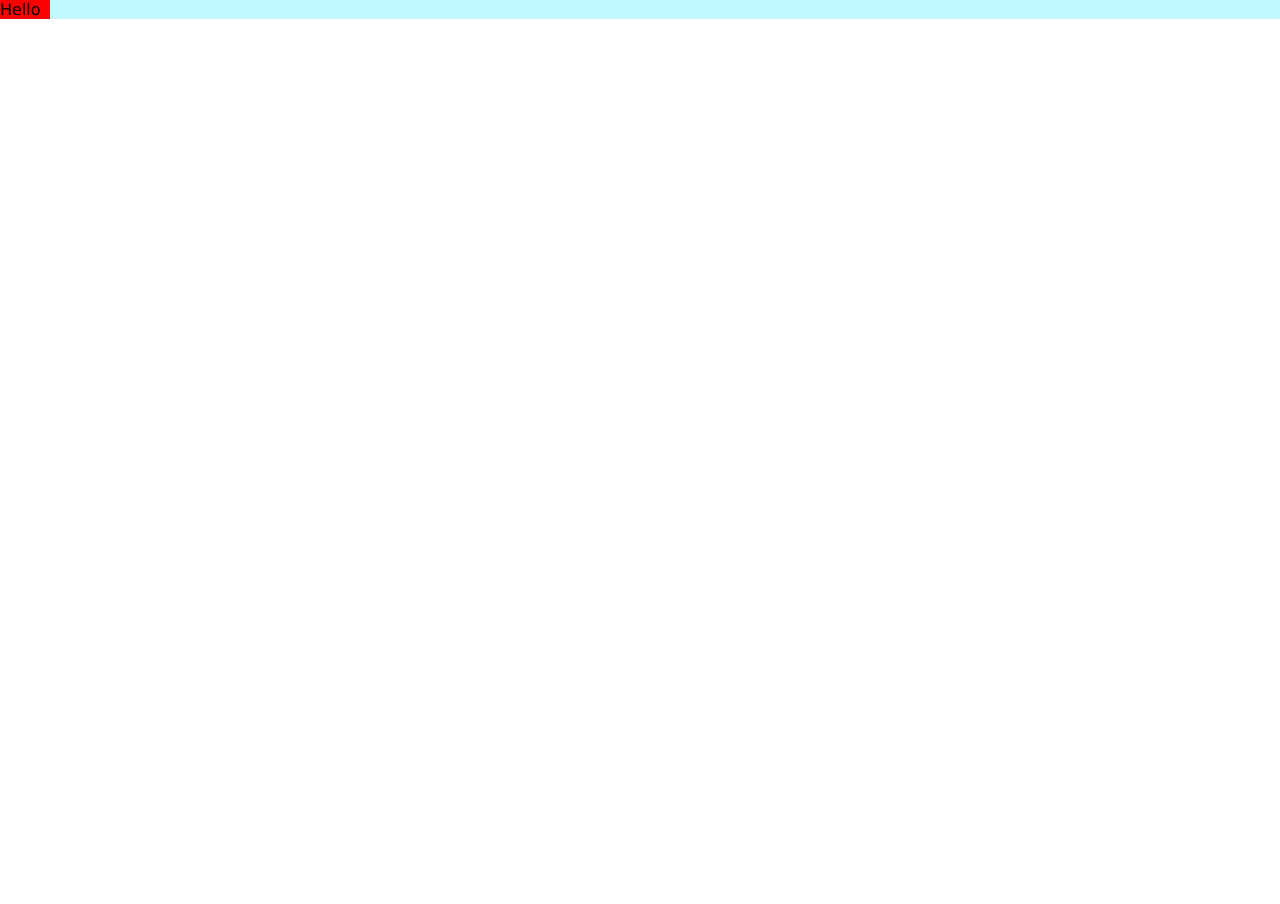
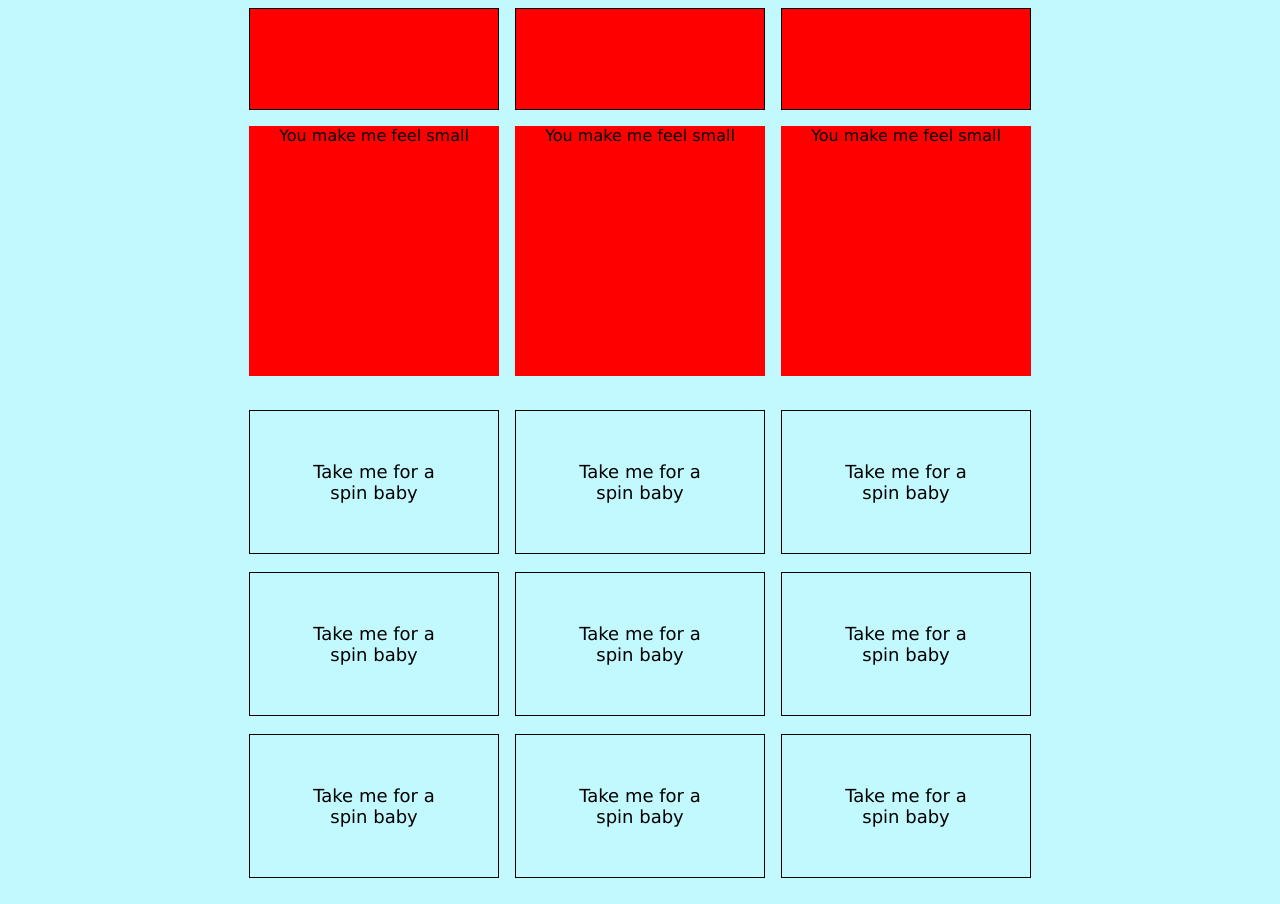
Before and after one commit to sudijuma/KreativtArbeidskrav, a plain HTML site: page main.html in a window 1280 px wide. Before the commit the page ends 800 px from the top, so only its background shows below. Drawn offline with Linux system fonts and the light colour scheme.

Commit message:
running out of time

```diff
--- a/css/styles.css
+++ b/css/styles.css
@@ -36,7 +36,6 @@ a {
 .btn {
   width: 6rem;
   border-radius: 4px;
-
 }
 
 .btn:hover {
@@ -50,6 +49,7 @@ a {
   max-width: 1440px;
   background-color: aqua;
   animation: colorize 10s infinite;
+  padding: 0.5em;
 }
 
 @keyframes colorize {
@@ -62,7 +62,72 @@ a {
   }
 }
 
-.items {
+.gridContainer {
+  display: grid;
+  grid-template-columns: 250px 250px 250px;
+  justify-content: center;
+  gap: 16px;
+  margin: 0 auto;
+}
+
+.animationItem {
+  padding: 50px;
+  border: 1px solid black;
+  font-size: 18px;
+  text-align: center;
+  animation: animate infinite 5s;
+}
+
+@keyframes animate {
+  0% {
+    background-color: red;
+  }
+  25% {
+    background-color: yellow;
+  }
+  50% {
+    background-color: blue;
+  }
+  75% {
+    background-color: green;
+  }
+  100% {
+    background-color: red;
+  }
+}
+
+.transitionItem {
+  width: 250px;
+  height: 250px;
+  background: red;
+  color: none;
+  transition: width 5s;
+  text-align: center;
+}
+
+.transitionItem:hover {
   width: 50px;
-  background-color: red;
+  color: white;
+  text-align: center;
+  background: black;
 }
+
+.textContainer {
+  transition: 1s;
+}
+
+.textContainer:hover {
+  transform: rotate(180deg);
+}
+
+.copyPasta {
+  padding: 50px;
+  border: 1px solid black;
+  font-size: 18px;
+  text-align: center;
+  transition: 2s;
+}
+
+.copyPasta:hover {
+  transform: rotate(180deg);
+}
--- a/main.html
+++ b/main.html
@@ -8,16 +8,28 @@
   </head>
   <body>
     <main class="mainContent">
-      <div class="itemContainer">
-        <div class="items">Hello</div>
-        <div class="items"></div>
-        <div class="items"></div>
-        <div class="items"></div>
-        <div class="items"></div>
-        <div class="items"></div>
-        <div class="items"></div>
-        <div class="items"></div>
-        <div class="items--9"></div>
+      <div class="gridContainer">
+        <div class="animationItem"></div>
+        <div class="animationItem"></div>
+        <div class="animationItem"></div>
+        <div class="transitionItem">You make me feel small</div>
+        <div class="transitionItem">You make me feel small</div>
+        <div class="transitionItem">You make me feel small</div>
+        <div class="textContainer">
+          <p class="copyPasta">Take me for a spin baby</p>
+          <p class="copyPasta">Take me for a spin baby</p>
+          <p class="copyPasta">Take me for a spin baby</p>
+        </div>
+        <div class="textContainer">
+          <p class="copyPasta">Take me for a spin baby</p>
+          <p class="copyPasta">Take me for a spin baby</p>
+          <p class="copyPasta">Take me for a spin baby</p>
+        </div>
+        <div class="textContainer">
+          <p class="copyPasta">Take me for a spin baby</p>
+          <p class="copyPasta">Take me for a spin baby</p>
+          <p class="copyPasta">Take me for a spin baby</p>
+        </div>
       </div>
     </main>
   </body>
```
Also changed, not shown: upload/catnew.png (added), upload/dog2.png (added), upload/dog4.png (added), upload/doggie.png (added).
